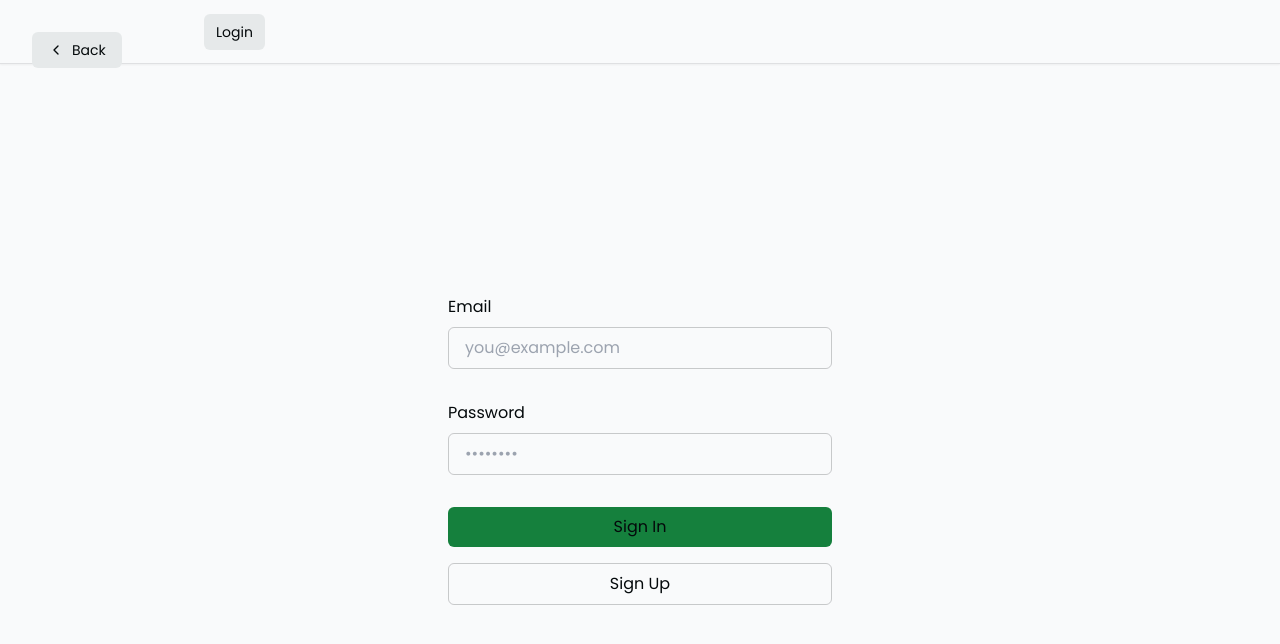
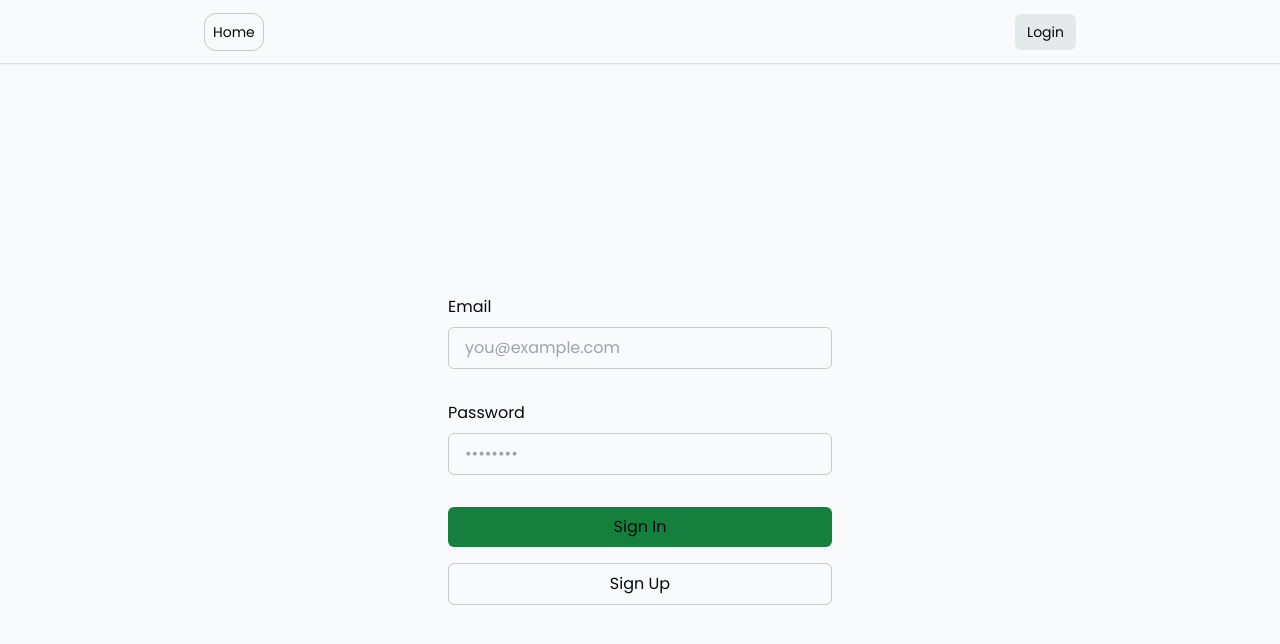
Before and after one commit to synbyte/p360, a Next.js app in the folder p360/: page /login in a window 1280 px wide. Shown: the top 644 px of the page. Built offline with nearby package versions, Linux system fonts and the light colour scheme; no server answers.

Commit message:
more changes

```diff
--- /dev/null
+++ b/p360/app/clients/[id]/goals/[goal]/milestones/page.tsx
@@ -0,0 +1,29 @@
+import { createClient } from '@/utils/supabase/server'
+import { redirect } from 'next/navigation'
+
+export default async function Page({ params }:{params:{goal: string}}) {
+    const supabase = createClient()
+    const { data: milestones } = await supabase.from("milestones").select("*").eq("parent_goal", params.goal)
+
+const { data: goals, error } = await supabase
+.from('goals')
+.select(`
+  id,
+  milestones (
+    parent_goal
+  )
+`)
+console.log(goals)
+
+    return(
+        <ul className="divide-y">
+            {milestones?.map((milestone) => (<li className="py-2" key={milestone.id}>
+                <p>{milestone.description}</p>
+                <p className="text-sm">{milestone.notes}</p>
+                <p className="text-xs text-black/25">{milestone.created_at}</p>
+
+                </li>
+            ))}
+        </ul>
+    )
+}
--- a/p360/app/clients/[id]/goals/milestones/page.tsx
+++ /dev/null
@@ -1,7 +0,0 @@
-import { createClient } from '@/utils/supabase/server'
-import { redirect } from 'next/navigation'
-
-export default async function Page({ params }:{params:{id: string}}) {
-    const supabase = createClient()
-    const { data: goals } = await supabase.from("goals").select("*").eq("parent_goal", params.id)
-}
--- a/p360/app/clients/[id]/goals/page.tsx
+++ b/p360/app/clients/[id]/goals/page.tsx
@@ -7,6 +7,7 @@ export default async function Page({ params } : {params: {id: string}}) {
     const { data: goals } = await supabase.from("goals").select("*").eq("belongs_to", params.id)
     const { data: user } = await supabase.from("clients").select("*").eq("id", params.id)
 
+
     return (
         <div className='flex flex-col flex-1 items-center w-full'>
             <p className='text-3xl font-bold'>{user[0].first_name}'s Goals</p>
@@ -14,12 +15,14 @@ export default async function Page({ params } : {params: {id: string}}) {
             <div className='w-full bg-gradient-to-r from-transparent to-transparent via-foreground/10 p-[1px] my-8'></div>
             <div className="container grid grid-cols-2">
             {goals?.map((goal) => (
+               <Link href={`/clients/${params.id}/goals/${goal.id}/milestones`} key={goal.id}>
                <div key={goal.id} className="p-3 m-3 rounded border text-start">
                 <input className='mr-2' checked={goal.is_done} readOnly type="checkbox" name="is_done" id="is_done"/>
                 <label htmlFor="is_done">{goal.is_done ? 'Completed' : 'In Progress'}</label>
                 <p className='text-xl underline'>{goal.name}</p>
                 <p>{goal.description}</p>
                 </div>
+                </Link>
             ))}
             </div>
         </div>
--- a/p360/app/login/page.tsx
+++ b/p360/app/login/page.tsx
@@ -52,34 +52,15 @@ export default function Login({
   };
 
   return (
-    <div className="flex-1 flex flex-col w-full px-8 sm:max-w-md justify-center gap-2">
-      <Link
-        href="/"
-        className="absolute left-8 top-8 py-2 px-4 rounded-md no-underline text-foreground bg-btn-background hover:bg-btn-background-hover flex items-center group text-sm"
-      >
-        <svg
-          xmlns="http://www.w3.org/2000/svg"
-          width="24"
-          height="24"
-          viewBox="0 0 24 24"
-          fill="none"
-          stroke="currentColor"
-          strokeWidth="2"
-          strokeLinecap="round"
-          strokeLinejoin="round"
-          className="mr-2 h-4 w-4 transition-transform group-hover:-translate-x-1"
-        >
-          <polyline points="15 18 9 12 15 6" />
-        </svg>{" "}
-        Back
-      </Link>
+    <div className="flex flex-col flex-1 gap-2 justify-center px-8 w-full sm:max-w-md">
 
-      <form className="animate-in flex-1 flex flex-col w-full justify-center gap-2 text-foreground">
+
+      <form className="flex flex-col flex-1 gap-2 justify-center w-full animate-in text-foreground">
         <label className="text-md" htmlFor="email">
           Email
         </label>
         <input
-          className="rounded-md px-4 py-2 bg-inherit border mb-6"
+          className="px-4 py-2 mb-6 rounded-md border bg-inherit"
           name="email"
           placeholder="you@example.com"
           required
@@ -88,7 +69,7 @@ export default function Login({
           Password
         </label>
         <input
-          className="rounded-md px-4 py-2 bg-inherit border mb-6"
+          className="px-4 py-2 mb-6 rounded-md border bg-inherit"
           type="password"
           name="password"
           placeholder="••••••••"
@@ -96,20 +77,20 @@ export default function Login({
         />
         <SubmitButton
           formAction={signIn}
-          className="bg-green-700 rounded-md px-4 py-2 text-foreground mb-2"
+          className="px-4 py-2 mb-2 bg-green-700 rounded-md text-foreground"
           pendingText="Signing In..."
         >
           Sign In
         </SubmitButton>
         <SubmitButton
           formAction={signUp}
-          className="border border-foreground/20 rounded-md px-4 py-2 text-foreground mb-2"
+          className="px-4 py-2 mb-2 rounded-md border border-foreground/20 text-foreground"
           pendingText="Signing Up..."
         >
           Sign Up
         </SubmitButton>
         {searchParams?.message && (
-          <p className="mt-4 p-4 bg-foreground/10 text-foreground text-center">
+          <p className="p-4 mt-4 text-center bg-foreground/10 text-foreground">
             {searchParams.message}
           </p>
         )}
--- a/p360/components/NavBar/AuthButton.tsx
+++ b/p360/components/NavBar/AuthButton.tsx
@@ -27,11 +27,13 @@ export default async function AuthButton() {
       </form>
     </div>
   ) : (
+    <div className="flex justify-end w-full">
     <Link
       href="/login"
       className="flex px-3 py-2 no-underline rounded-md bg-btn-background hover:bg-btn-background-hover"
     >
       Login
     </Link>
+    </div>
   );
 }
--- a/p360/components/NavBar/NavBar.tsx
+++ b/p360/components/NavBar/NavBar.tsx
@@ -1,4 +1,5 @@
 import Links from './Links';
+import Link from 'next/link'
 import React from 'react';
 import { createClient } from '@/utils/supabase/server';
 import NextBreadcrumb from '../Breadcrumb';
@@ -11,7 +12,10 @@ export default async function NavBar({auth}:{auth:React.ReactNode}) {
     return (
         <nav className="flex justify-center mb-11 w-full h-16 border-b shadow-sm border-b-foreground/10 animate-down">
             <div className="flex justify-between items-center p-3 w-full max-w-4xl text-sm">
-                {user ? <Links/> :null }
+                {user ? <Links/> : <div className="flex gap-3 p-1 rounded-xl border">
+                    <Link className='p-1 hover:text-gray-400' href='/'>Home</Link>
+
+                </div> }
 
                 {auth}
             </div>
```
